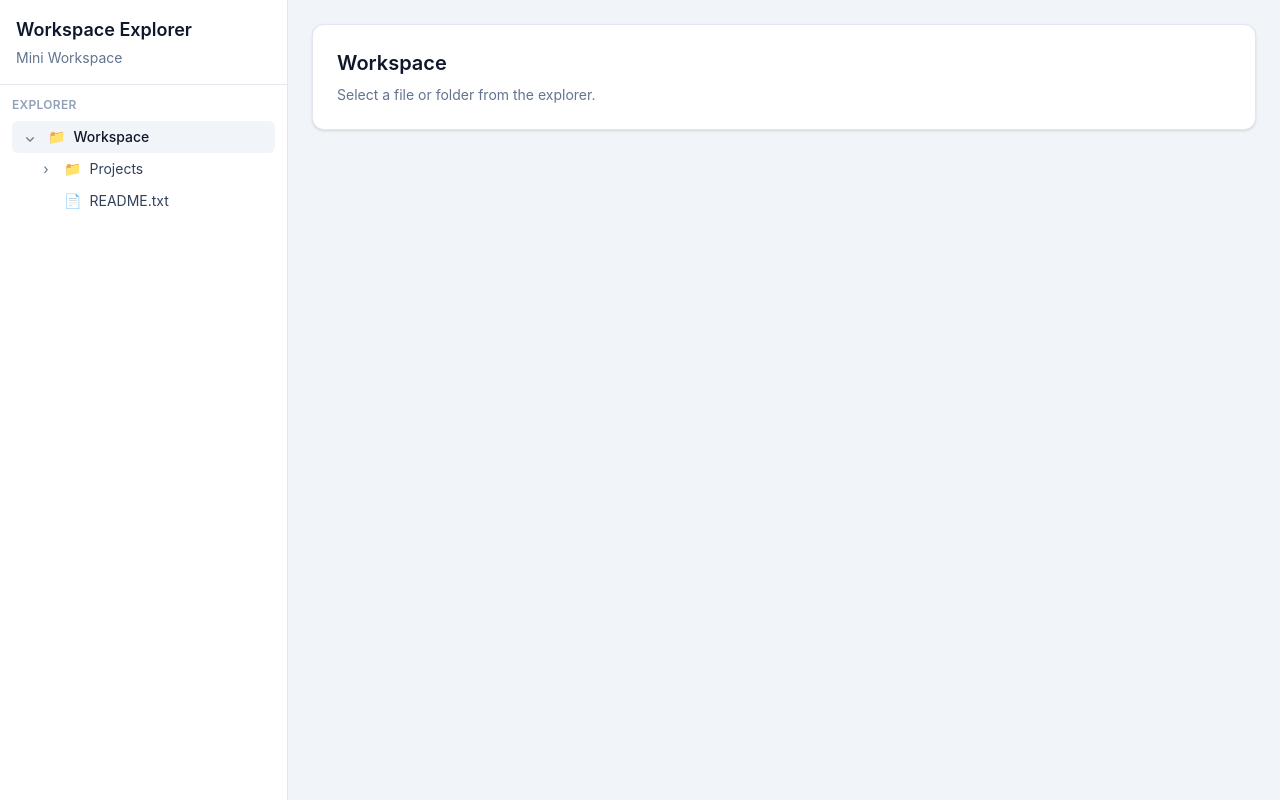
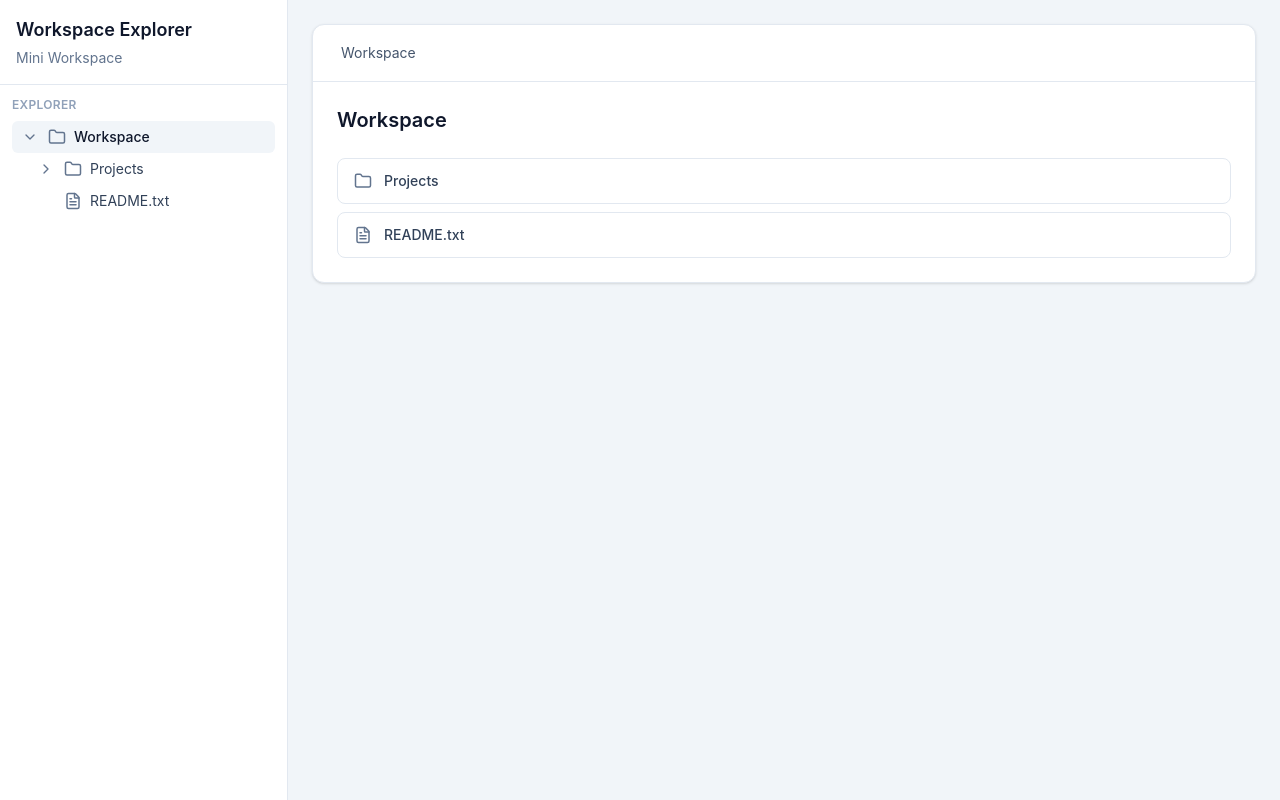
Before and after one commit to samia-oishi/mini-workspace-explorer, a React (Vite) app: page / in a window 1280 px wide. Built offline with nearby package versions, Linux system fonts and the light colour scheme.

Commit message:
main panel a little  dynamic

```diff
--- a/package.json
+++ b/package.json
@@ -11,6 +11,7 @@
   },
   "dependencies": {
     "@tailwindcss/vite": "^4.3.3",
+    "lucide-react": "^1.47.0",
     "react": "^19.2.8",
     "react-dom": "^19.2.8",
     "tailwindcss": "^4.3.3"
--- a/src/App.tsx
+++ b/src/App.tsx
@@ -1,6 +1,7 @@
 import { useEffect, useState } from "react";
 import type { WorkspaceItem } from "./types/workspace";
 import FileTree from "./components/FileTree";
+import MainPanel from "./components/MainPanel";
 
 import { loadWorkspace, saveWorkspace } from "./utils/storage";
 
@@ -49,6 +50,7 @@ function App() {
   useEffect(() => {
     saveWorkspace(items);
   }, [items]);
+  /* left panel file toggles stuff ..selected folder handling can be reused for both panels*/
   const [expandedFolderIds, setExpandedFolderIds] = useState<Set<string>>(
     new Set(["root"]),
   );
@@ -72,6 +74,12 @@ function App() {
 
       return next;
     });
+  };
+  /* main panel stuff */
+
+  const handleNavigate = (id: string) => {
+    setSelectedFolderId(id);
+    setSelectedFileId(null);
   };
   return (
     <div className="flex h-screen bg-slate-100 text-slate-900">
@@ -98,15 +106,11 @@ function App() {
         </div>
       </aside>
 
-      <main className="flex-1 p-6">
-        <div className="rounded-xl border border-slate-200 bg-white p-6 shadow-sm">
-          <h2 className="text-xl font-semibold">Workspace</h2>
-
-          <p className="mt-2 text-sm text-slate-500">
-            Select a file or folder from the explorer.
-          </p>
-        </div>
-      </main>
+      <MainPanel
+        items={items}
+        selectedFolderId={selectedFolderId}
+        onNavigate={handleNavigate}
+      />
     </div>
   );
 }
--- a/src/components/FileTreeItem.tsx
+++ b/src/components/FileTreeItem.tsx
@@ -1,8 +1,14 @@
 import type { WorkspaceItem } from "../types/workspace";
 import { getChildren } from "../utils/workspace";
+import {
+  ChevronDown,
+  ChevronRight,
+  FileText,
+  Folder,
+} from "lucide-react";
 
 interface FileTreeItemProps {
-  item: WorkspaceItem;
+  item: WorkspaceItem[];
   items: WorkspaceItem[];
   level: number;
   selectedFolderId: string | null;
@@ -62,14 +68,22 @@ function FileTreeItem({
             }}
             className="flex h-5 w-5 items-center justify-center rounded text-slate-500 hover:bg-slate-200"
           >
-            {isExpanded ? "⌄" : "›"}
+            {isExpanded ? (
+              <ChevronDown size={16} />
+            ) : (
+              <ChevronRight size={16} />
+            )}
           </button>
         ) : (
           <span className="w-5" />
         )}
 
-        <span>
-          {isFolder ? "📁" : "📄"}
+        <span className="text-slate-500">
+          {isFolder ? (
+            <Folder size={18} />
+          ) : (
+            <FileText size={18} />
+          )}
         </span>
 
         <span className="truncate">
--- a/src/components/FolderPath.tsx
+++ b/src/components/FolderPath.tsx
@@ -0,0 +1,43 @@
+import type { WorkspaceItem } from "../types/workspace";
+import { getFolderPath } from "../utils/workspace";
+
+interface FolderPathProps {
+  items: WorkspaceItem[];
+  folderId: string;
+  onNavigate: (id: string) => void;
+}
+
+function FolderPath({
+  items,
+  folderId,
+  onNavigate,
+}: FolderPathProps) {
+  const path = getFolderPath(items, folderId);
+
+  return (
+    <div className="flex items-center gap-2 text-sm">
+      {path.map((folder, index) => (
+        <div
+          key={folder.id}
+          className="flex items-center gap-2"
+        >
+          {index > 0 && (
+            <span className="text-slate-400">
+              /
+            </span>
+          )}
+
+          <button
+            type="button"
+            onClick={() => onNavigate(folder.id)}
+            className="rounded px-1 py-0.5 text-slate-600 hover:bg-slate-100 hover:text-slate-900"
+          >
+            {folder.name}
+          </button>
+        </div>
+      ))}
+    </div>
+  );
+}
+
+export default FolderPath;
--- a/src/components/MainPanel.tsx
+++ b/src/components/MainPanel.tsx
@@ -0,0 +1,78 @@
+import type { WorkspaceItem } from "../types/workspace";
+import { getChildren } from "../utils/workspace";
+import { FileText, Folder } from "lucide-react";
+import FolderPath from "./FolderPath";
+
+interface MainPanelProps {
+  items: WorkspaceItem[];
+  selectedFolderId: string;
+  onNavigate: (id: string) => void;
+}
+
+function MainPanel({
+  items,
+  selectedFolderId,
+  onNavigate,
+}: MainPanelProps) {
+  const selectedFolder = items.find(
+    (item) => item.id === selectedFolderId,
+  );
+
+  if (!selectedFolder) {
+    return null;
+  }
+
+  const children = getChildren(
+    items,
+    selectedFolderId,
+  );
+
+  return (
+    <main className="flex-1 overflow-auto p-6">
+      <div className="rounded-xl border border-slate-200 bg-white shadow-sm">
+        <div className="border-b border-slate-200 px-6 py-4">
+          <FolderPath
+            items={items}
+            folderId={selectedFolderId}
+            onNavigate={onNavigate}
+          />
+        </div>
+
+        <div className="p-6">
+          <h2 className="text-xl font-semibold text-slate-900">
+            {selectedFolder.name}
+          </h2>
+
+          <div className="mt-6 space-y-2">
+            {children.length === 0 ? (
+              <p className="text-sm text-slate-500">
+                This folder is empty.
+              </p>
+            ) : (
+              children.map((child) => (
+                <div
+                  key={child.id}
+                  className="flex items-center gap-3 rounded-lg border border-slate-200 px-4 py-3 hover:bg-slate-50"
+                >
+                  <span className="text-slate-500">
+                    {child.type === "folder" ? (
+                      <Folder size={18} />
+                    ) : (
+                      <FileText size={18} />
+                    )}
+                  </span>
+
+                  <span className="text-sm font-medium text-slate-700">
+                    {child.name}
+                  </span>
+                </div>
+              ))
+            )}
+          </div>
+        </div>
+      </div>
+    </main>
+  );
+}
+
+export default MainPanel;
```
Also changed, not shown: 1 other file (tests, documents, lock files or other folders).
